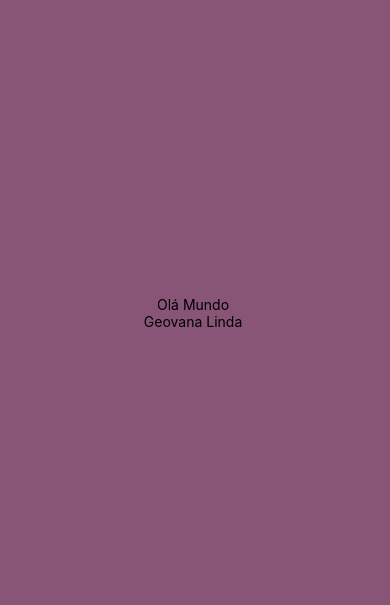
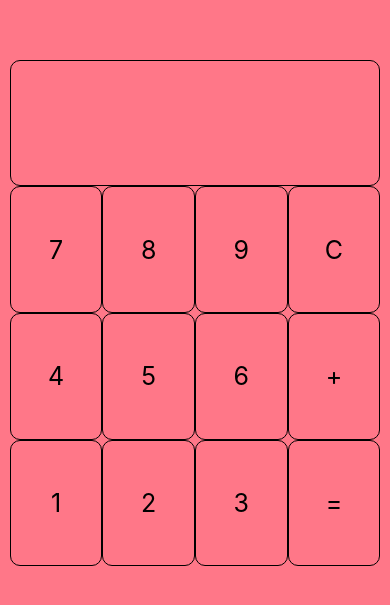
Before and after one commit to Geovaladao/app_prog2bim, a React Native app: screen / in a window 390 px wide. Shown: the part 109-714 px from the top of the page. Built offline with nearby package versions, Linux system fonts and the light colour scheme.

Commit message:
calculadora

```diff
--- a/App.js
+++ b/App.js
@@ -1,11 +1,106 @@
 import { StatusBar } from 'expo-status-bar';
-import { StyleSheet, Text, View } from 'react-native';
+import { StyleSheet, Text, TextInput, TouchableOpacity, View } from 'react-native';
+import { useState } from 'react';
 
 export default function App() {
+
+  const [dadosVisor, setDadosVisor] = useState('');
+  const [operacao, setOperacao] = useState('');
+  const [valor1, setValor1] = useState(0);
+
+  function addNumeroAoVisor(num) {
+    setDadosVisor(dadosVisor + num);  // dadosVisor = dadosVisor + num;
+  }
+
+  function limparVisor() {
+    setDadosVisor('');                // dadosVisor = '';
+  }
+
+  function configOperacao(op) {
+    setOperacao(op);                  // operacao = op;
+    setValor1(Number(dadosVisor));    // valor1 = Number(dadosVisor);
+    limparVisor();
+  }
+
+  function executarOperacao() {
+    if (operacao == '+') {
+      setDadosVisor(valor1 + Number(dadosVisor));
+    }
+  }
+
   return (
     <View style={styles.container}>
-      <Text>Olá Mundo </Text>
-      <Text>Geovana Linda </Text>
+
+      <TextInput style={styles.estilo_visor}
+       editable={false}
+       value={dadosVisor}></TextInput>
+
+      <View style={styles.view_linha}>
+        <TouchableOpacity style={styles.botao_num}
+          onPress={() => addNumeroAoVisor('7')}>
+          <Text style={styles.texto_botao}>7</Text>
+        </TouchableOpacity>
+
+        <TouchableOpacity style={styles.botao_num}
+          onPress={() => addNumeroAoVisor('8')}>
+          <Text style={styles.texto_botao}>8</Text>
+        </TouchableOpacity>
+
+        <TouchableOpacity style={styles.botao_num}
+          onPress={() => addNumeroAoVisor('9')}>
+          <Text style={styles.texto_botao}>9</Text>
+        </TouchableOpacity>
+
+        <TouchableOpacity style={styles.botao_num}
+          onPress={() => limparVisor()}>
+          <Text style={styles.texto_botao}>C</Text>
+        </TouchableOpacity>
+      </View>
+
+      <View style={styles.view_linha}>
+        <TouchableOpacity style={styles.botao_num}
+          onPress={() => addNumeroAoVisor('4')}>
+          <Text style={styles.texto_botao}>4</Text>
+        </TouchableOpacity>
+
+        <TouchableOpacity style={styles.botao_num}
+          onPress={() => addNumeroAoVisor('5')}>
+          <Text style={styles.texto_botao}>5</Text>
+        </TouchableOpacity>
+
+        <TouchableOpacity style={styles.botao_num}
+          onPress={() => addNumeroAoVisor('6')}>
+          <Text style={styles.texto_botao}>6</Text>
+        </TouchableOpacity>
+
+        <TouchableOpacity style={styles.botao_num}
+          onPress={() => configOperacao('+')}>
+          <Text style={styles.texto_botao}>+</Text>
+        </TouchableOpacity>
+      </View>
+
+      <View style={styles.view_linha}>
+        <TouchableOpacity style={styles.botao_num}
+          onPress={() => addNumeroAoVisor('1')}>
+          <Text style={styles.texto_botao}>1</Text>
+        </TouchableOpacity>
+
+        <TouchableOpacity style={styles.botao_num}
+          onPress={() => addNumeroAoVisor('2')}>
+          <Text style={styles.texto_botao}>2</Text>
+        </TouchableOpacity>
+
+        <TouchableOpacity style={styles.botao_num}
+          onPress={() => addNumeroAoVisor('3')}>
+          <Text style={styles.texto_botao}>3</Text>
+        </TouchableOpacity>
+
+        <TouchableOpacity style={styles.botao_num}
+          onPress={() => executarOperacao()}>
+          <Text style={styles.texto_botao}>=</Text>
+        </TouchableOpacity>
+      </View>
+
       <StatusBar style="auto" />
     </View>
   );
@@ -14,8 +109,36 @@ export default function App() {
 const styles = StyleSheet.create({
   container: {
     flex: 1,
-    backgroundColor: '#857',
+    backgroundColor: '#f78',
     alignItems: 'center',
     justifyContent: 'center',
   },
+
+  estilo_visor: {
+    borderWidth: 1,
+    width: '95%',
+    height: '15%',
+    fontSize: 30,
+    borderRadius: 10,
+  },
+
+  view_linha: {
+    // borderWidth: 1,
+    width: '95%',
+    height: '15%',
+    flexDirection: 'row',
+  },
+
+  botao_num: {
+    borderWidth: 1,
+    width: '25%',
+    height: '100%',
+    alignItems: 'center',
+    justifyContent: 'center',
+    borderRadius: 10,
+  },
+
+  texto_botao: {
+    fontSize: 25,
+  },
 });
```
